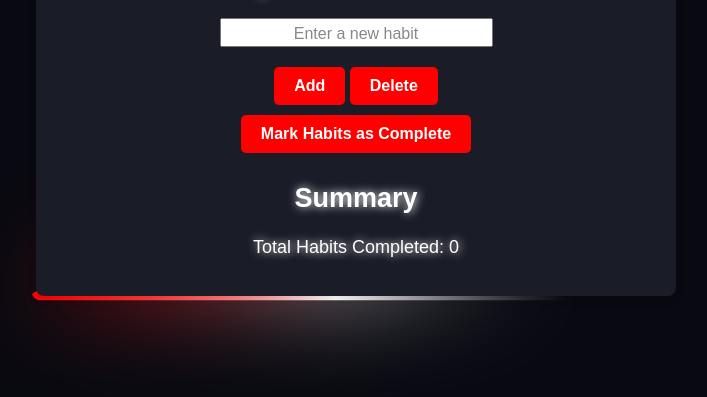
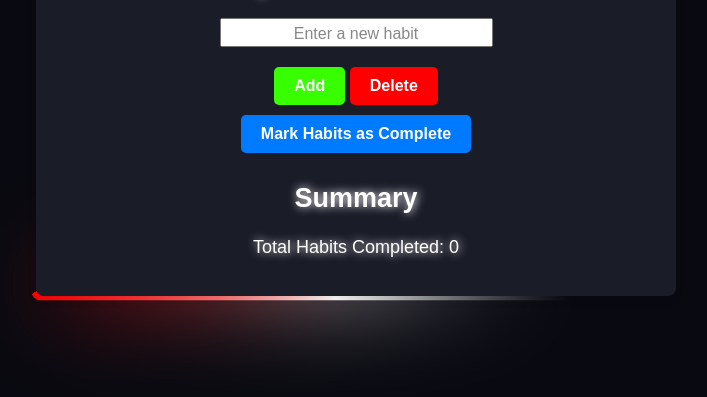
Before and after one commit to mthiggins1s/simple-habit-tracker, a plain HTML site: page index.html in a window 1280 px wide. Shown: the part 293-690 px from the top of the page, without its empty margins (284-991 px from the left). Drawn offline with Linux system fonts and the light colour scheme.

Commit message:
finalized with changing colors

```diff
--- a/index.html
+++ b/index.html
@@ -17,10 +17,10 @@
         <input type="text" id="habit-name-input" placeholder="Enter a new habit" />
       </div>
       <div class="button-container">
-        <button id="add-habit-btn">Add</button>
-        <button id="remove-habit-btn">Delete</button>
+        <button class="button1 "id="add-habit-btn">Add</button>
+        <button class="button2 "id="remove-habit-btn">Delete</button>
       </div>
-      <button id="mark-complete">Mark Habits as Complete</button>
+      <button class="button3" id="mark-complete">Mark Habits as Complete</button>
       <div class="summary">
         <h2>Summary</h2>
         <p>Total Habits Completed: <span id="total-completed">0</span></p>
--- a/styles/styles.css
+++ b/styles/styles.css
@@ -83,7 +83,19 @@ h1 {
     margin-bottom: 12px;
 }
 
-button {
+.button1 {
+    padding: 10px 20px;
+    font-size: 16px;
+    background-color:  rgb(55, 255, 0);
+    color: rgb(255, 255, 255);
+    font-weight: bold;
+    border: none;
+    border-radius: 5px;
+    cursor: pointer;
+    transition: background-color 0.3s ease;
+}
+
+.button2 {
     padding: 10px 20px;
     font-size: 16px;
     background-color:  rgb(255, 0, 0);
@@ -95,8 +107,28 @@ button {
     transition: background-color 0.3s ease;
 }
 
-button:hover {
-    background-color: rgb(254, 151, 151);
+.button3 {
+    padding: 10px 20px;
+    font-size: 16px;
+    background-color:  rgb(0, 123, 255);
+    color: rgb(255, 255, 255);
+    font-weight: bold;
+    border: none;
+    border-radius: 5px;
+    cursor: pointer;
+    transition: background-color 0.3s ease;
+}
+
+.button1:hover {
+    background-color: rgb(171, 247, 170);
+}
+
+.button2:hover {
+    background-color:  rgb(250, 112, 112);
+}
+
+.button3:hover {
+    background-color: rgb(97, 169, 247);
 }
 
 .summary {
```
